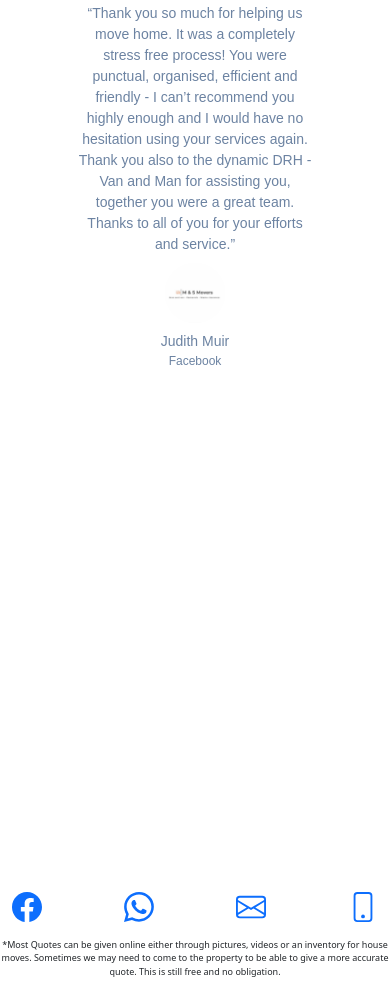
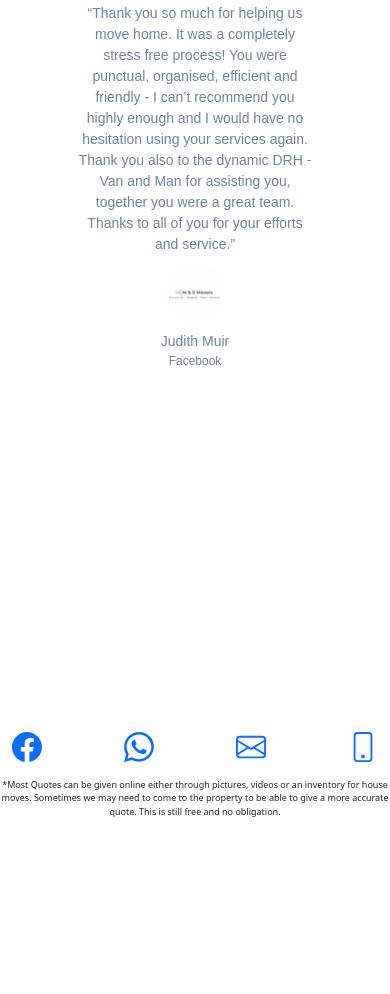
Before and after one commit to Alan-martin89/MandS-movers, a plain HTML site: page index.html in a window 390 px wide. Shown: the part 1412-2406 px from the top of the page. After the commit the page ends 2246 px from the top, so only its background shows below. Drawn offline with nearby package versions, Linux system fonts and the light colour scheme.

Commit message:
Update style.css

```diff
--- a/style.css
+++ b/style.css
@@ -27,7 +27,7 @@ img{
     border-color: black;
 }
 footer{
-    margin-top: 80rem !important;
+    margin-top: 70rem !important;
     font-size: xx-small;
 }
 #icon{
```
